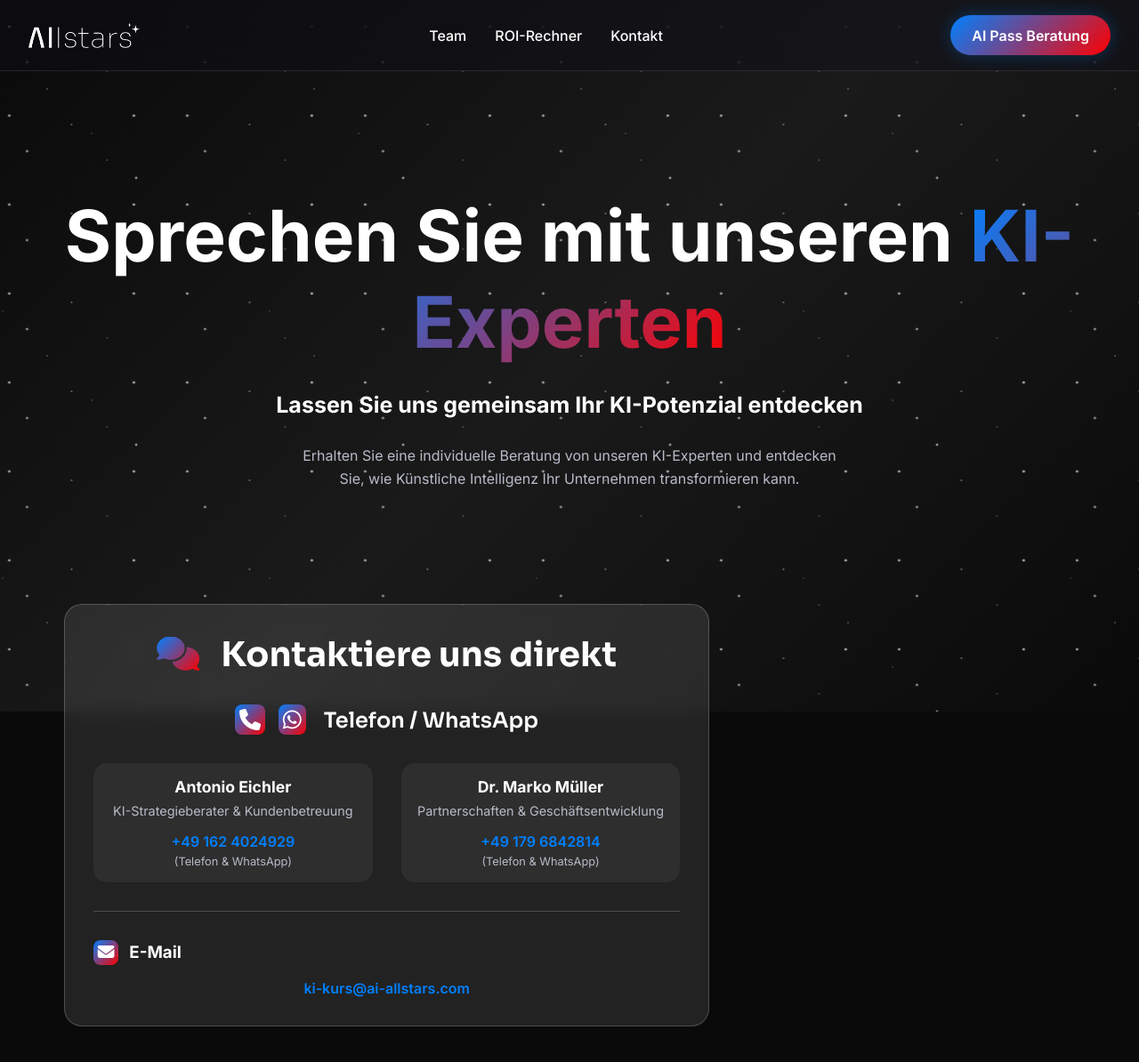
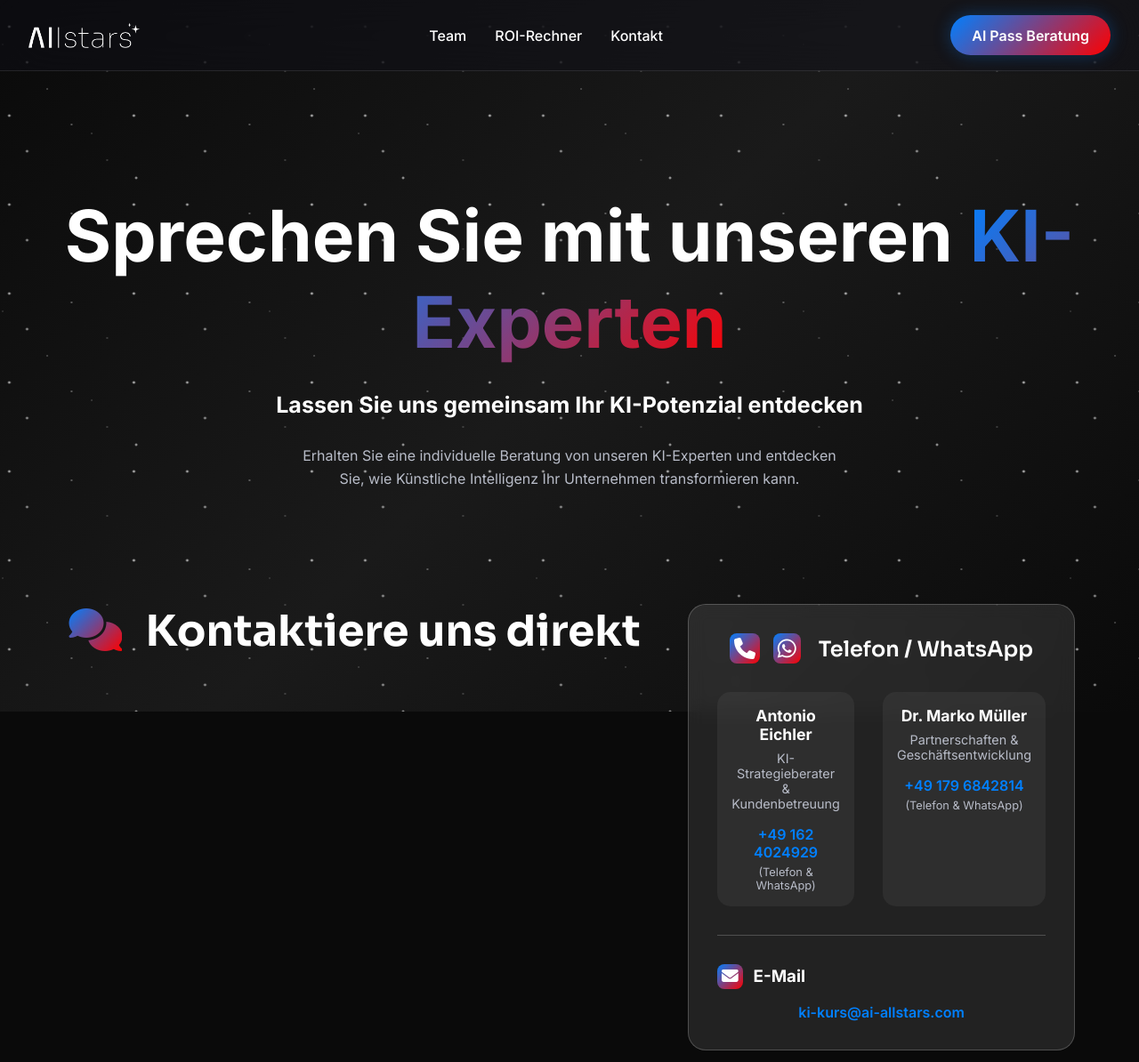
Before and after one commit to 2Patrick1111/kurs, a Flask app: page / in a window 1280 px wide. Shown: the top 1194 px of the page at 89% size. Run offline with Flask 3, Linux system fonts and the light colour scheme.

Commit message:
Emphasize direct contact option making it more visible on the contact page
Move "Kontaktiere uns direkt" outside the contact methods box and style it as a heading in kontakt.html.

Replit-Commit-Author: Agent
Replit-Commit-Session-Id: 24450db1-d3b4-4f73-a2b5-f6c2bc65c6a2
Replit-Commit-Screenshot-Url: https://storage.googleapis.com/screenshot-production-us-central1/fd4cdddb-ef5b-437a-a1d5-8f8e6b62832b/24450db1-d3b4-4f73-a2b5-f6c2bc65c6a2/Py2TaoX

```diff
--- a/templates/kontakt.html
+++ b/templates/kontakt.html
@@ -16,13 +16,14 @@
 <!-- Contact Information Section -->
 <section class="contact-info-section">
     <div class="contact-container">
+        <h2 class="contact-info-title">
+            <i class="fas fa-comments gradient-text"></i>
+            Kontaktiere uns direkt
+        </h2>
+
         <div class="contact-methods-grid">
             <div class="contact-method glass-container">
                 <div class="contact-details">
-                    <h2 class="contact-section-title">
-                        <i class="fas fa-comments gradient-text"></i>
-                        Kontaktiere uns direkt
-                    </h2>
                     <h3 class="contact-main-heading">
                         <span class="gradient-icon-square" style="margin-right: 10px;">
                             <i class="fas fa-phone"></i>
```
